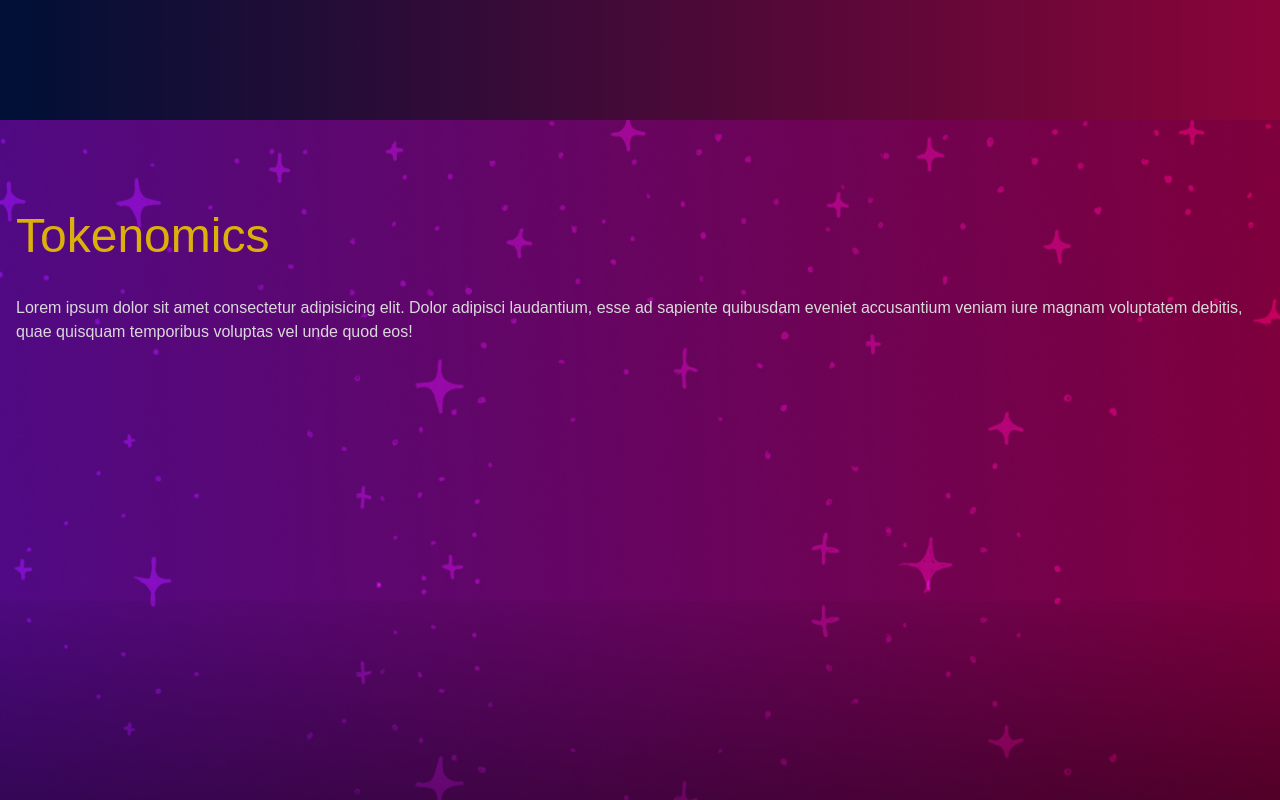
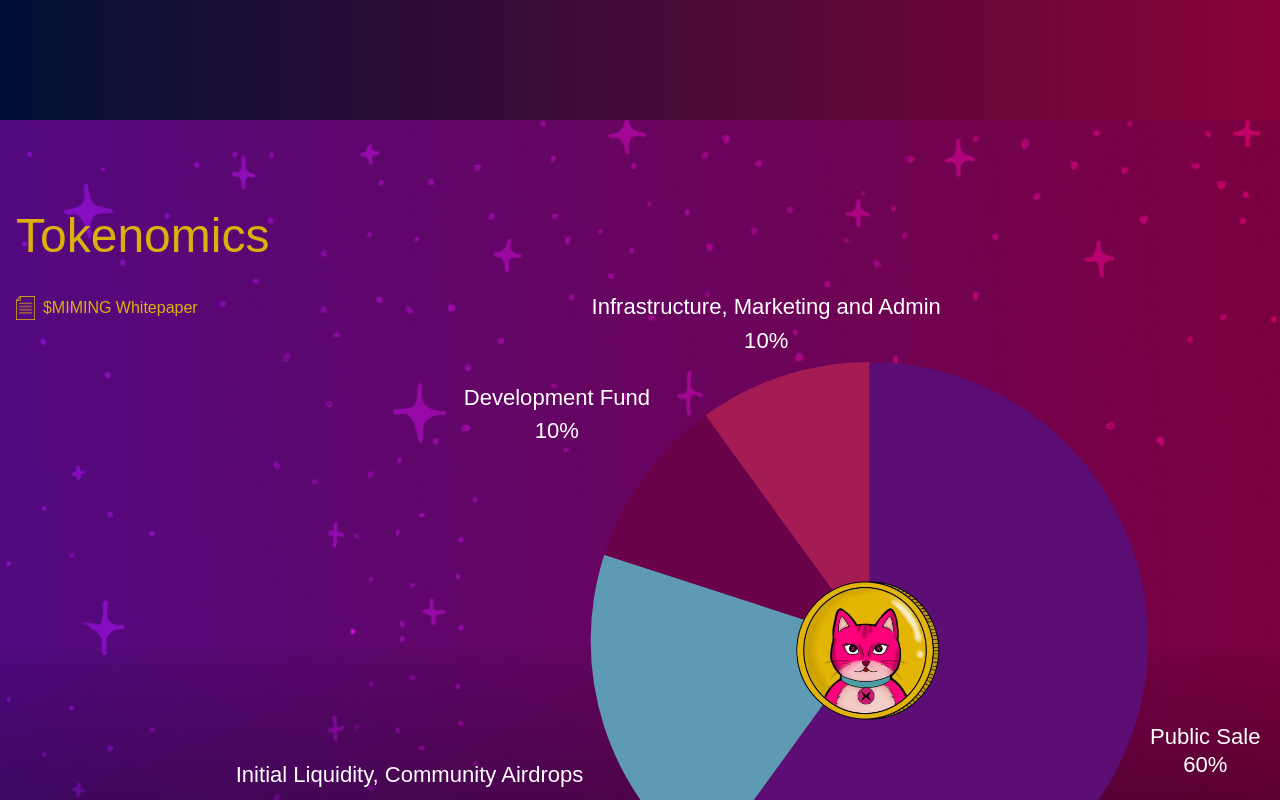
Before and after one commit to Miming-DAO/miming-website, a Next.js app: page / in a window 1280 px wide. Shown: the part 1480-2280 px from the top of the page. Built offline with nearby package versions, Linux system fonts and the light colour scheme.

Commit message:
feat: tokenomics section

```diff
--- a/src/components/sections/tokenomics.tsx
+++ b/src/components/sections/tokenomics.tsx
@@ -9,10 +9,184 @@ export function TokenomicsSection() {
         <h2 className="text-[2.3em] sm:text-[3em] mb-4 sm:mb-6 text-accent">
           Tokenomics
         </h2>
-        Lorem ipsum dolor sit amet consectetur adipisicing elit. Dolor adipisci
-        laudantium, esse ad sapiente quibusdam eveniet accusantium veniam iure
-        magnam voluptatem debitis, quae quisquam temporibus voluptas vel unde
-        quod eos!
+        <div className="flex gap-4">
+          <div className="w-1/9">
+            <div className="flex items-center gap-2 text-accent">
+              <img
+                src="/images/social/file-yellow.png"
+                alt=""
+                className="h-6"
+              />
+              $MIMING Whitepaper
+            </div>
+          </div>
+          <div className="flex-1">
+            <div className="relative">
+              <img
+                src="/images/miming-logo.png"
+                className="h-auto w-[20%] absolute right-[28%] top-[40%]"
+              />
+              <svg
+                xmlns="http://www.w3.org/2000/svg"
+                width="100%"
+                height="auto"
+                viewBox="0 0 1085.17 644.29"
+              >
+                <g transform="translate(389.14, 0)">
+                  <g></g>
+                </g>
+                <g transform="translate(677.14, 356.29)">
+                  <g>
+                    <g>
+                      <g pointerEvents="auto">
+                        <g style={{ cursor: "pointer", outline: "none" }}>
+                          <path
+                            d="M0 -288 A288 288 0 1 1 -169.28 232.99 L0 0 Z"
+                            fill="#5c0e74"
+                            opacity="1"
+                          />
+                        </g>
+                      </g>
+                      <g pointerEvents="auto">
+                        <g style={{ cursor: "pointer", outline: "none" }}>
+                          <path
+                            d="M-169.28 232.99 A288 288 0 0 1 -273.90 -88.99 L0 0 Z"
+                            fill="#5f9ab4"
+                            opacity="1"
+                          />
+                        </g>
+                      </g>
+                      <g pointerEvents="auto">
+                        <g style={{ cursor: "pointer", outline: "none" }}>
+                          <path
+                            d="M-273.90 -88.99 A288 288 0 0 1 -169.28 -232.99 L0 0 Z"
+                            fill="#6a024a"
+                            opacity="1"
+                          />
+                        </g>
+                      </g>
+                      <g pointerEvents="auto">
+                        <g style={{ cursor: "pointer", outline: "none" }}>
+                          <path
+                            d="M-169.28 -232.99 A288 288 0 0 1 -0.02 -287.99 L0 0 Z"
+                            fill="#a51c55"
+                            opacity="1"
+                          />
+                        </g>
+                      </g>
+                    </g>
+                    <g>
+                      <text
+                        className="text-white"
+                        textAnchor="middle"
+                        dominantBaseline="alphabetic"
+                        x="347.02"
+                        y="106.85"
+                        opacity="1"
+                        fontSize="22.8"
+                        fontFamily="Arial, sans-serif"
+                        fill="white"
+                      >
+                        Public Sale
+                      </text>
+                      <text
+                        className="text-white"
+                        textAnchor="middle"
+                        dominantBaseline="alphabetic"
+                        x="347.02"
+                        y="135.97"
+                        opacity="1"
+                        fontSize="22.8"
+                        fontFamily="Arial, sans-serif"
+                        fill="white"
+                      >
+                        60%
+                      </text>
+                      <text
+                        className="text-white"
+                        textAnchor="middle"
+                        dominantBaseline="alphabetic"
+                        x="-475.14"
+                        y="145.66"
+                        opacity="1"
+                        fontSize="22.8"
+                        fontFamily="Arial, sans-serif"
+                        fill="white"
+                      >
+                        Initial Liquidity, Community Airdrops
+                      </text>
+                      <text
+                        className="text-white"
+                        textAnchor="middle"
+                        dominantBaseline="alphabetic"
+                        x="-474.64"
+                        y="179.78"
+                        opacity="1"
+                        fontSize="22.8"
+                        fontFamily="Arial, sans-serif"
+                        fill="white"
+                      >
+                        20%
+                      </text>
+                      <text
+                        className="text-white"
+                        textAnchor="middle"
+                        dominantBaseline="alphabetic"
+                        x="-322.88"
+                        y="-243.64"
+                        opacity="1"
+                        fontSize="22.8"
+                        fontFamily="Arial, sans-serif"
+                        fill="white"
+                      >
+                        Development Fund
+                      </text>
+                      <text
+                        className="text-white"
+                        textAnchor="middle"
+                        dominantBaseline="alphabetic"
+                        x="-322.88"
+                        y="-209.52"
+                        opacity="1"
+                        fontSize="22.8"
+                        fontFamily="Arial, sans-serif"
+                        fill="white"
+                      >
+                        10%
+                      </text>
+                      <text
+                        className="text-white"
+                        textAnchor="middle"
+                        dominantBaseline="alphabetic"
+                        x="-106.65"
+                        y="-337.29"
+                        opacity="1"
+                        fontSize="22.8"
+                        fontFamily="Arial, sans-serif"
+                        fill="white"
+                      >
+                        Infrastructure, Marketing and Admin
+                      </text>
+                      <text
+                        className="text-white"
+                        textAnchor="middle"
+                        dominantBaseline="alphabetic"
+                        x="-106.65"
+                        y="-302.17"
+                        opacity="1"
+                        fontSize="22.8"
+                        fontFamily="Arial, sans-serif"
+                        fill="white"
+                      >
+                        10%
+                      </text>
+                    </g>
+                  </g>
+                </g>
+              </svg>
+            </div>
+          </div>
+        </div>
       </div>
     </section>
   );
```
Also changed, not shown: public/images/social/file-yellow.png (added).
